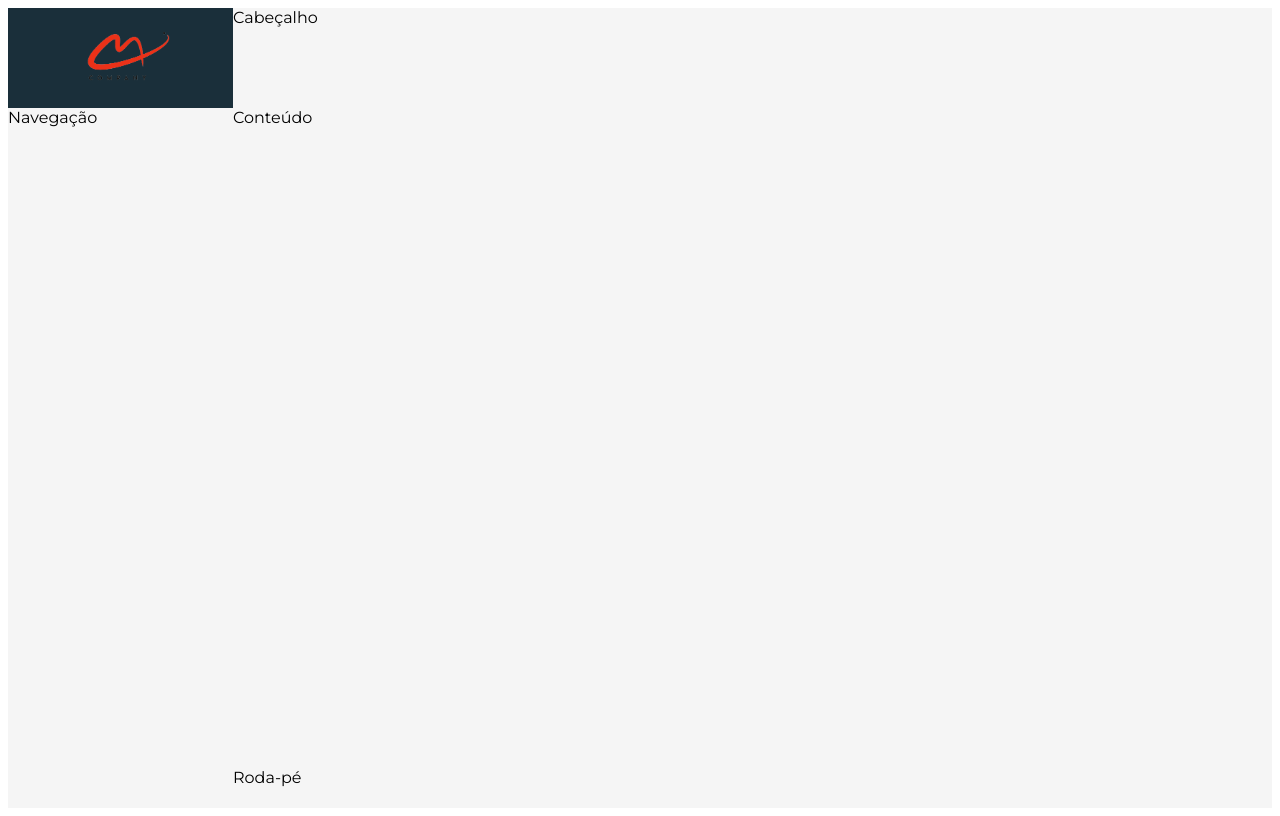
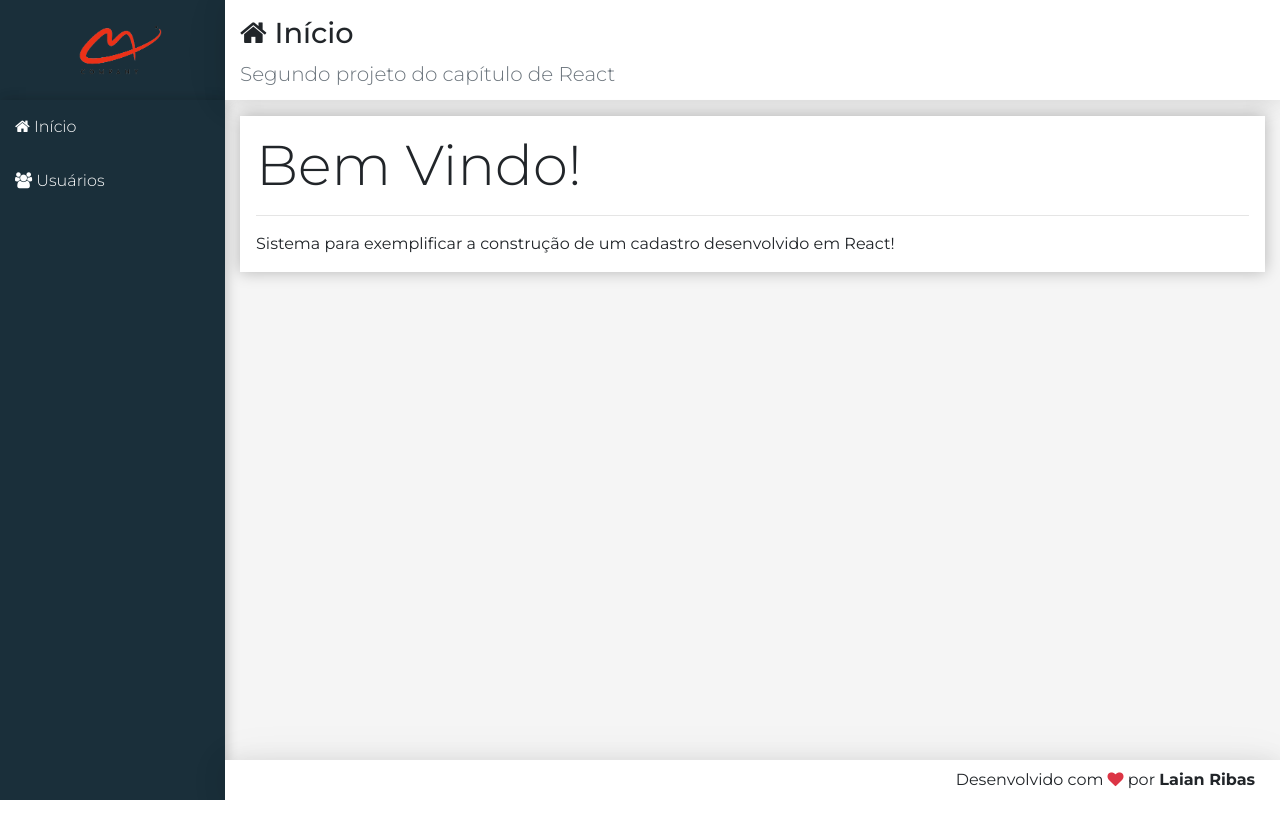
Before and after one commit to laianribas/crud-with-json-server, a React (Create React App) app in the folder frontend/: page / in a window 1280 px wide. Built offline with nearby package versions, Linux system fonts and the light colour scheme.

Commit message:
layout pronto e criação da home page

```diff
--- /dev/null
+++ b/frontend/src/components/home/Home.jsx
@@ -0,0 +1,21 @@
+import React from 'react'
+import Main from '../template/Main'
+
+const Home = () => {
+  return (
+    <Main
+      icon="home"
+      title="Início"
+      subtitle="Segundo projeto do capítulo de React"
+    >
+      <div className="display-4">Bem Vindo!</div>
+      <hr />
+      <p className="mb-0">
+        Sistema para exemplificar a construção de um cadastro desenvolvido em
+        React!
+      </p>
+    </Main>
+  )
+}
+
+export default Home
--- a/frontend/src/components/template/Footer.css
+++ b/frontend/src/components/template/Footer.css
@@ -0,0 +1,8 @@
+footer.footer {
+    display: flex;
+    align-items: center;
+    justify-content: flex-end;
+    padding: 0 25px;
+    background-color: #fff;
+    box-shadow: var(--shadow);
+}
--- a/frontend/src/components/template/Footer.jsx
+++ b/frontend/src/components/template/Footer.jsx
@@ -3,7 +3,14 @@ import './Footer.css'
 import React from 'react'
 
 const Footer = () => {
-  return <footer className="footer">Roda-pé</footer>
+  return (
+    <footer className="footer">
+      <span>
+        Desenvolvido com <i className="fa fa-heart text-danger"></i> por{' '}
+        <strong>Laian Ribas</strong>
+      </span>
+    </footer>
+  )
 }
 
 export default Footer
--- a/frontend/src/components/template/Header.css
+++ b/frontend/src/components/template/Header.css
@@ -0,0 +1,11 @@
+header.header {
+    background-color: #fff;
+    padding: 0 15px;
+    overflow: hidden;
+    white-space: nowrap;
+    box-shadow: var(--shadow);
+}
+
+header.header h1 {
+    font-size: 1.8em
+}
--- a/frontend/src/components/template/Header.jsx
+++ b/frontend/src/components/template/Header.jsx
@@ -1,9 +1,15 @@
+import React from 'react'
 import './Header.css'
 
-import React from 'react'
-
-const Header = () => {
-  return <header classname="header">Cabeçalho</header>
+const Header = (props) => {
+  return (
+    <header className="header d-none d-sm-flex flex-column">
+      <h1 className="mt-3">
+        <i className={`fa fa-${props.icon}`}></i> {props.title}
+      </h1>
+      <p className="lead text-muted">{props.subtitle}</p>
+    </header>
+  )
 }
 
 export default Header
--- a/frontend/src/components/template/Main.css
+++ b/frontend/src/components/template/Main.css
@@ -0,0 +1,4 @@
+main>div {
+    background-color: #fff;
+    box-shadow: 0 0 15px #0004
+}
--- a/frontend/src/components/template/Main.jsx
+++ b/frontend/src/components/template/Main.jsx
@@ -3,11 +3,13 @@ import './Main.css'
 import React from 'react'
 import Header from './Header'
 
-const Main = () => {
+const Main = (props) => {
   return (
     <>
-      <Header />
-      <main className="content">Conteúdo</main>
+      <Header {...props} />
+      <main className="content container-fluid">
+        <div className="p-3 mt-3">{props.children}</div>
+      </main>
     </>
   )
 }
--- a/frontend/src/components/template/Nav.css
+++ b/frontend/src/components/template/Nav.css
@@ -0,0 +1,16 @@
+aside.menu-area {
+    background-color: var(--bg-dark);
+    box-shadow: 2px 0 10px 0 rgba(0, 0, 0, 0.12), 2px 0 15px 0 rgba(0, 0, 0, 0.09);
+}
+
+.menu a {
+    display: block;
+    text-decoration: none;
+    color: #fff;
+    padding: 15px;
+    font-weight: 300;
+}
+
+.menu a:hover {
+    background: #1c3d50;
+}
--- a/frontend/src/components/template/Nav.jsx
+++ b/frontend/src/components/template/Nav.jsx
@@ -3,7 +3,18 @@ import './Nav.css'
 import React from 'react'
 
 const Nav = () => {
-  return <aside className="menu-area">Navegação</aside>
+  return (
+    <aside className="menu-area">
+      <nav className="menu">
+        <a href="#/">
+          <i className="fa fa-home"></i> Início
+        </a>
+        <a href="#/users">
+          <i className="fa fa-users"></i> Usuários
+        </a>
+      </nav>
+    </aside>
+  )
 }
 
 export default Nav
--- a/frontend/src/index.js
+++ b/frontend/src/index.js
@@ -9,8 +9,4 @@ ReactDOM.render(
   </React.StrictMode>,
   document.getElementById('root')
 )
-
-// If you want to start measuring performance in your app, pass a function
-// to log results (for example: reportWebVitals(console.log))
-// or send to an analytics endpoint. Learn more: https://bit.ly/CRA-vitals
 reportWebVitals()
--- a/frontend/src/main/App.jsx
+++ b/frontend/src/main/App.jsx
@@ -1,17 +1,19 @@
 import './App.css'
+import 'bootstrap/dist/css/bootstrap.min.css'
+import 'font-awesome/css/font-awesome.min.css'
 
 import React from 'react'
 import Logo from '../components/template/Logo'
 import Nav from '../components/template/Nav'
-import Main from '../components/template/Main'
 import Footer from '../components/template/Footer'
+import Home from '../components/home/Home'
 
 const App = () => {
   return (
     <div className="app">
       <Logo />
       <Nav />
-      <Main />
+      <Home />
       <Footer />
     </div>
   )
```
